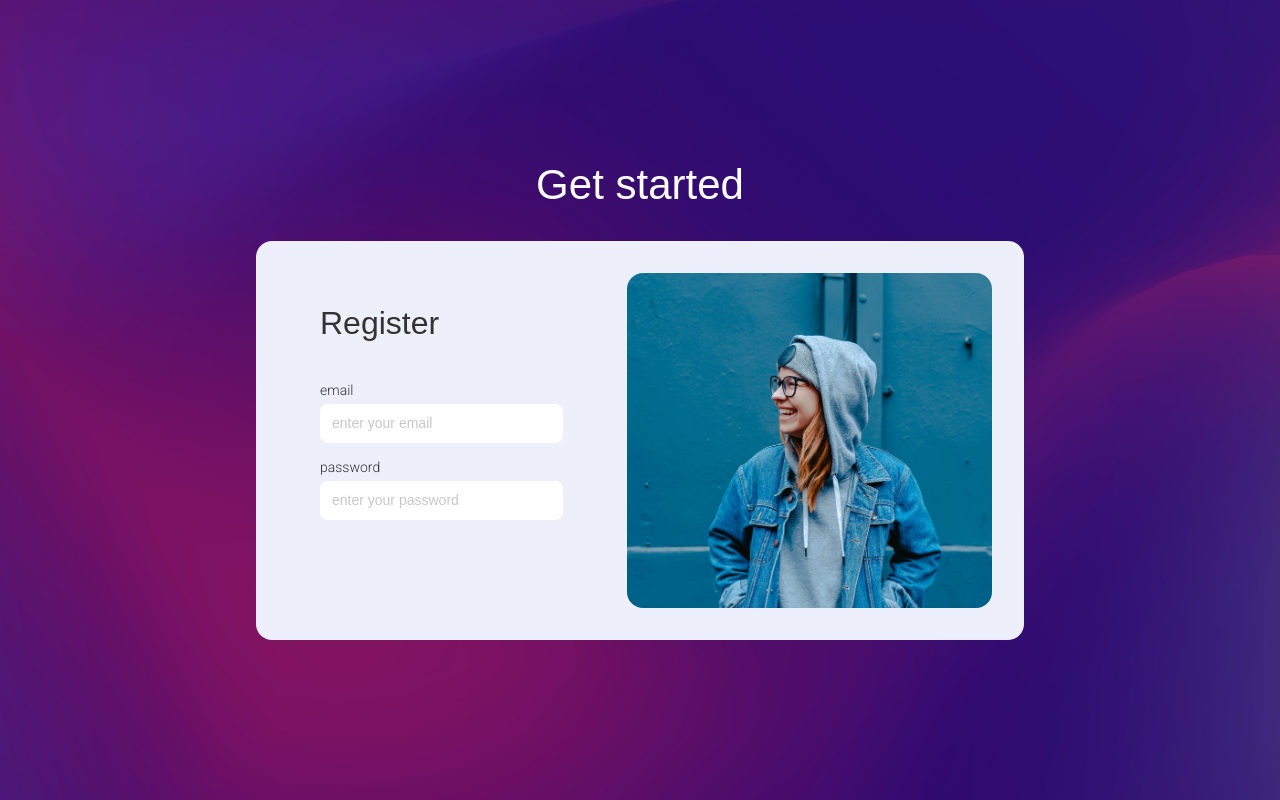
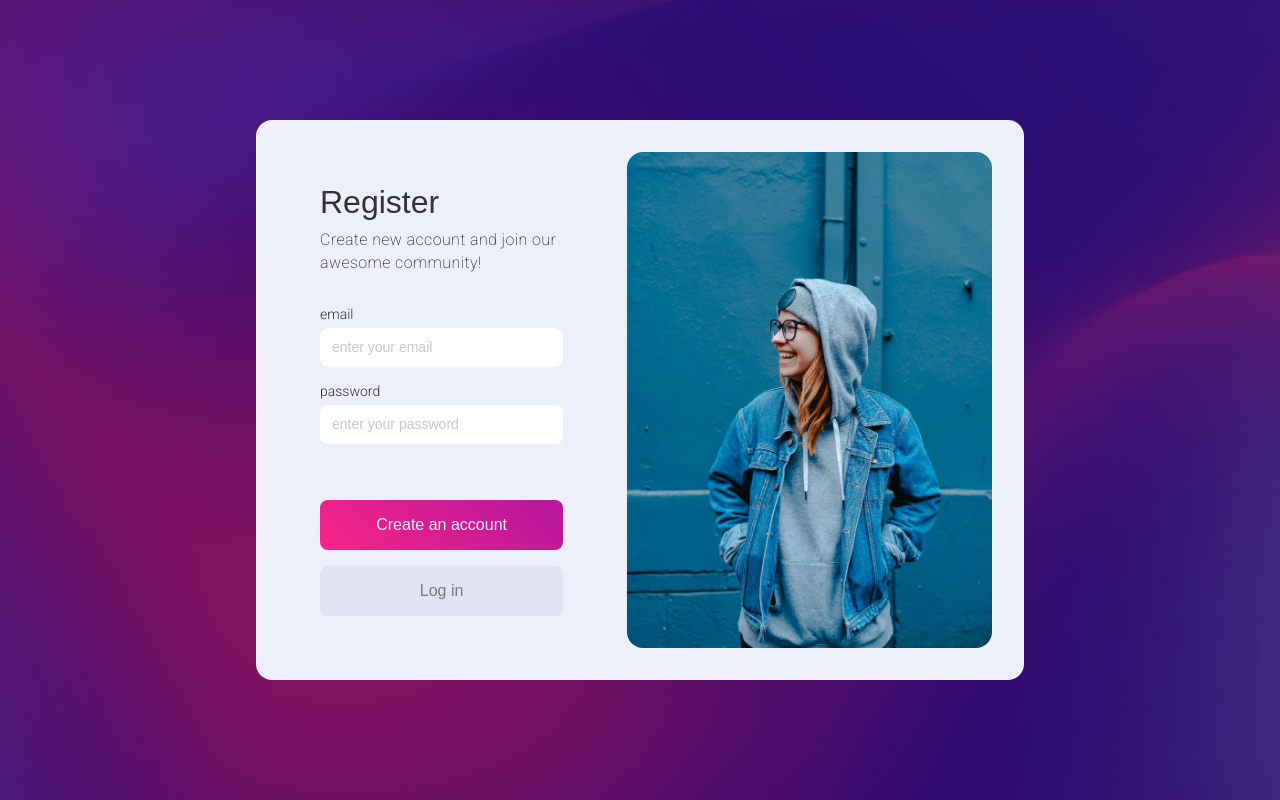
Before and after one commit to emsitkowski/chatly, a Vue app: page /register in a window 1280 px wide. Built offline with nearby package versions, Linux system fonts and the light colour scheme; a web font is replaced by a local one.

Commit message:
hid the headers + adjusted copy

```diff
--- a/src/views/Home.vue
+++ b/src/views/Home.vue
@@ -1,6 +1,6 @@
 <template>
   <div class="container-full">
-    <h1>Join the chatroom</h1>
+    <!--     <h1>Join the chatroom</h1> -->
     <AuthSection type="login">
       <template v-slot:header>Log in</template>
       <template v-slot:subheader>Join the chatroom and meet awesome people just now!</template>
--- a/src/views/Register.vue
+++ b/src/views/Register.vue
@@ -1,15 +1,22 @@
 <template>
   <div class="container-full">
-    <h1>Get started</h1>
+    <!--     <h1>Create an account</h1> -->
     <AuthSection type="register">
       <template v-slot:header>Register</template>
-      <template v-slot:buttonText>create an account</template>
+      <template v-slot:subheader>Create new account and join our awesome community!</template>
+      <template v-slot:button>
+        <Button type="submit" text="Create an account" class="primary" />
+        <router-link to="/">
+          <Button text="Log in" class="secondary" />
+        </router-link>
+      </template>
     </AuthSection>
   </div>
 </template>
 
 <script setup>
 import AuthSection from "../components/AuthSection.vue";
+import Button from "../components/Button.vue";
 </script>
 
 <style lang="scss" scoped></style>
```
